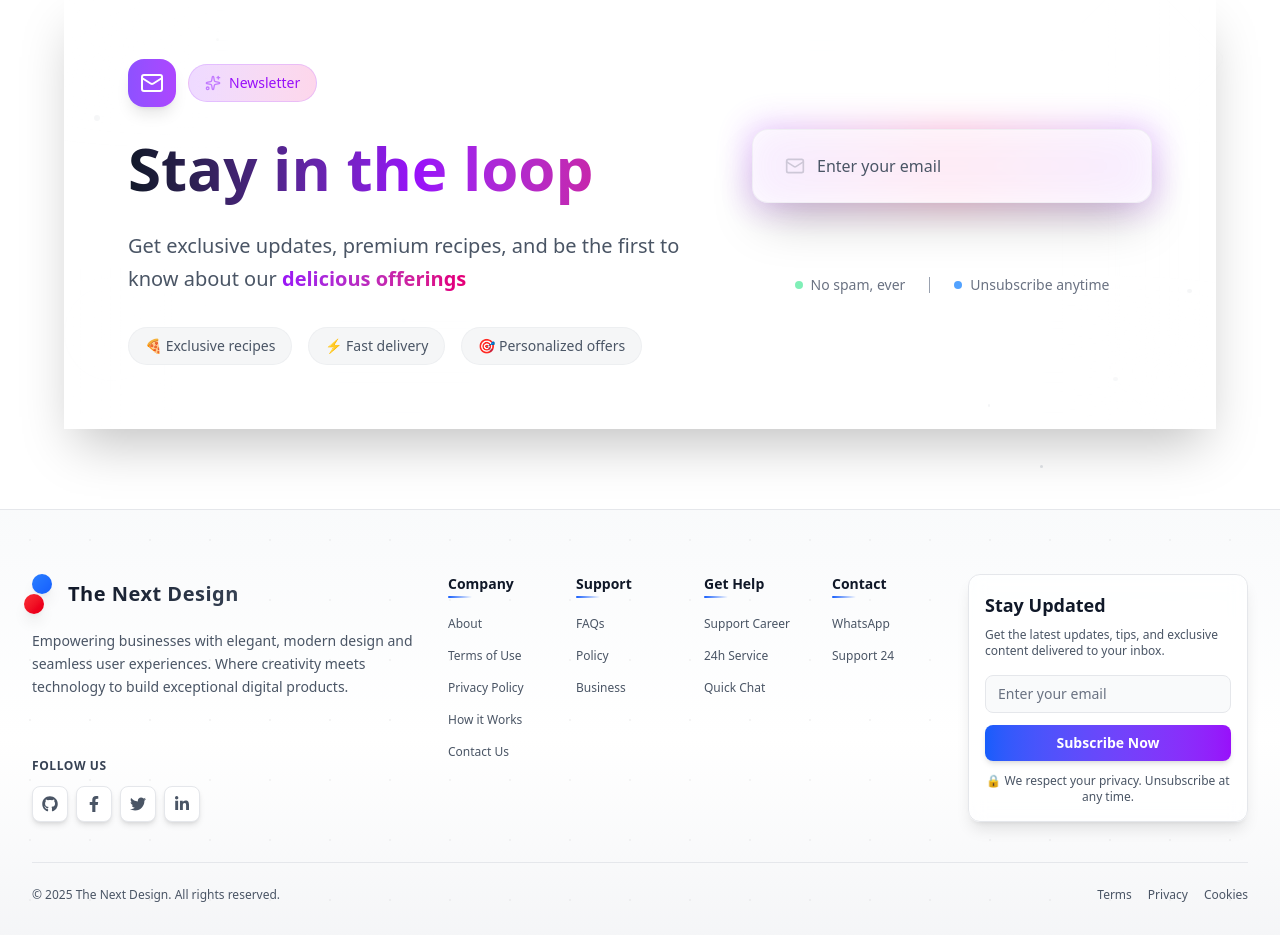
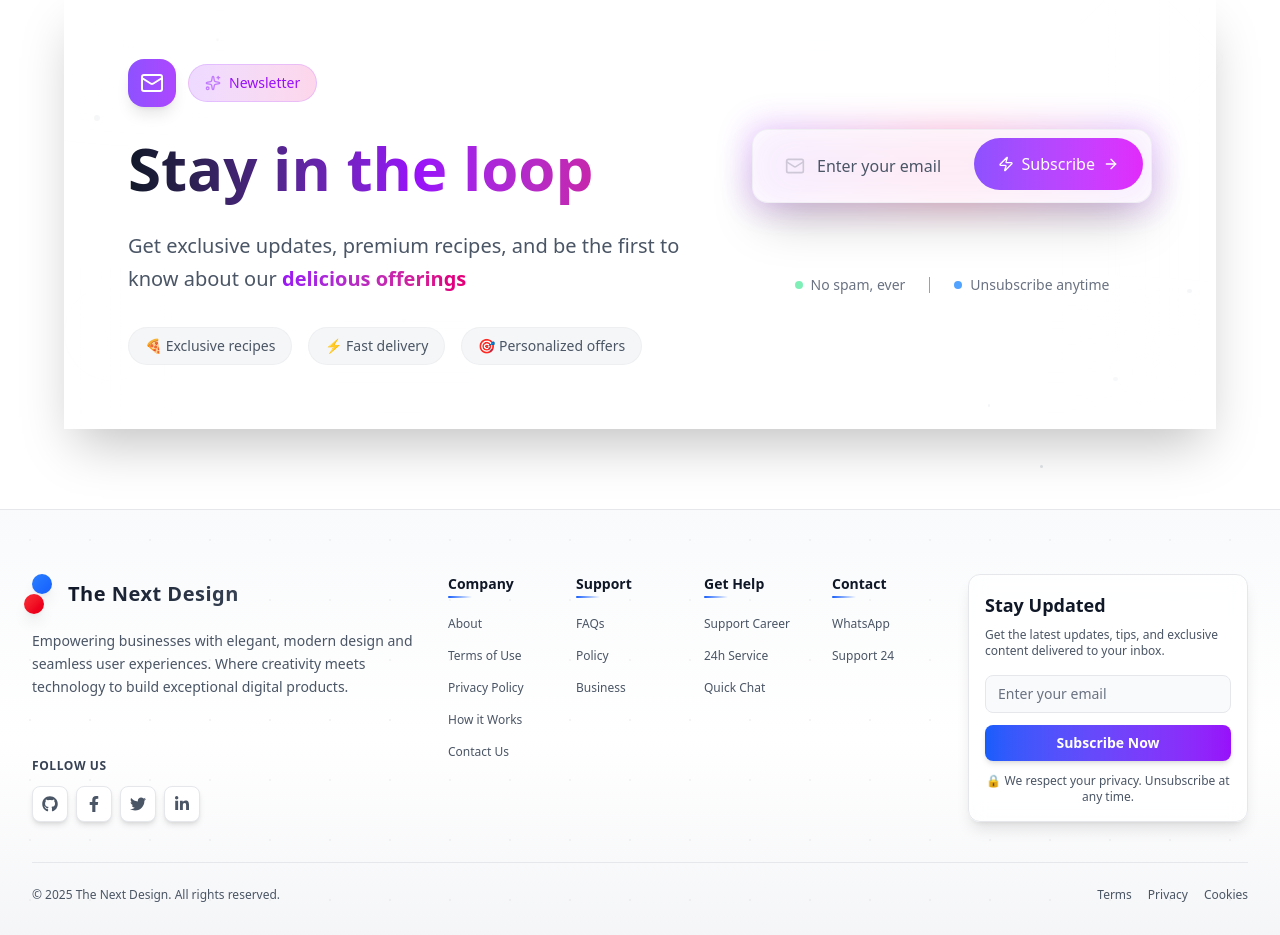
Before and after one commit to kanishka-commits/BizFlow, a React (Vite) app: page / in a window 1280 px wide. Shown: the part 7080-8015 px from the top of the page. Built offline with nearby package versions, Linux system fonts and the light colour scheme.

Commit message:
fix: the subscribe button

```diff
--- a/src/components/NewsletterSection.jsx
+++ b/src/components/NewsletterSection.jsx
@@ -161,6 +161,16 @@ const NewsletterSection = () => {
                       </div>
 
                       {/* Subscribe button */}
+                       <button
+                        type="submit"
+                        className="h-[52px] px-6 bg-gradient-to-r from-violet-500 to-fuchsia-500
+                          rounded-full text-white text-base font-medium
+                          flex items-center justify-center gap-2 whitespace-nowrap"
+                      >
+                        <Zap className="w-4 h-4" />
+                        Subscribe
+                        <ArrowRight className="w-4 h-4" />
+                      </button>
 
                     </form>
 
```
